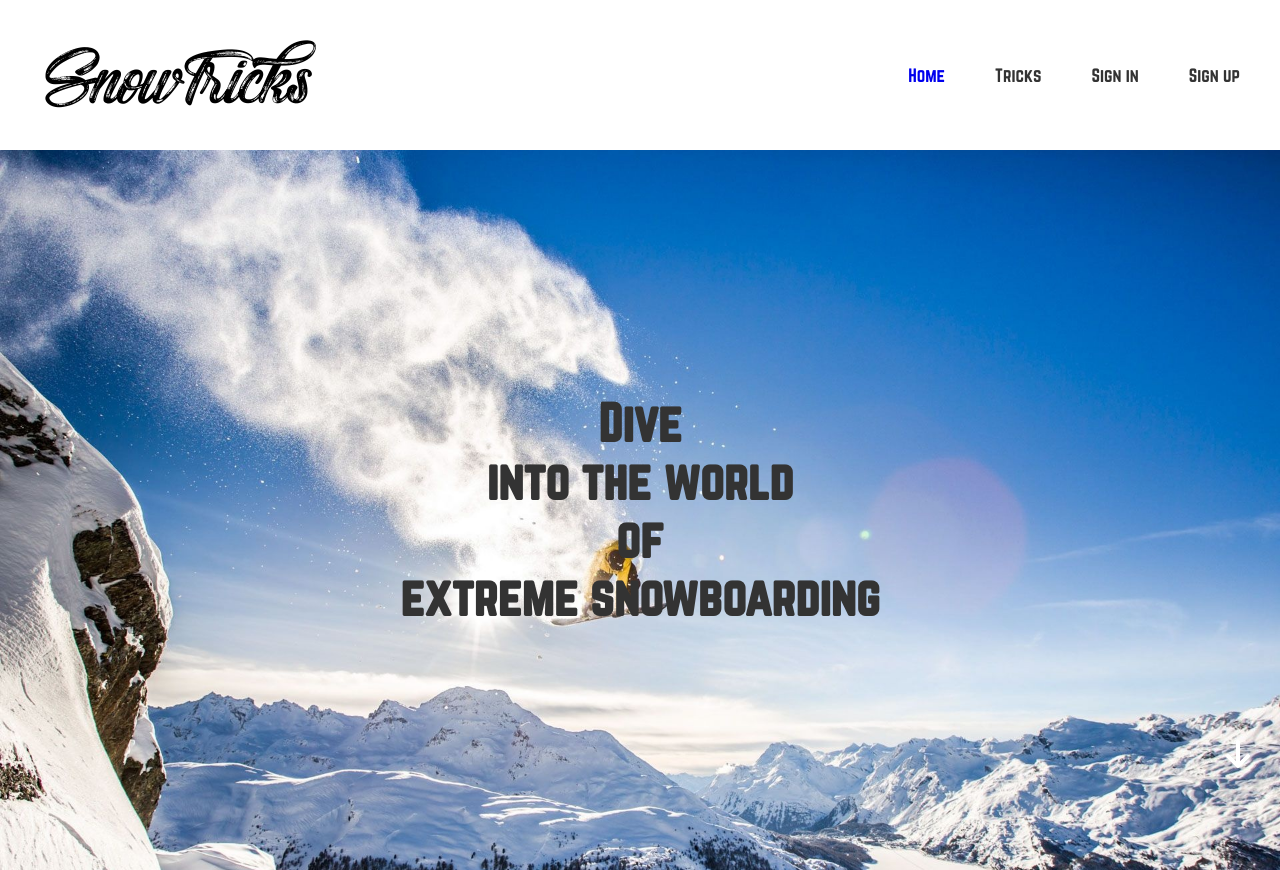
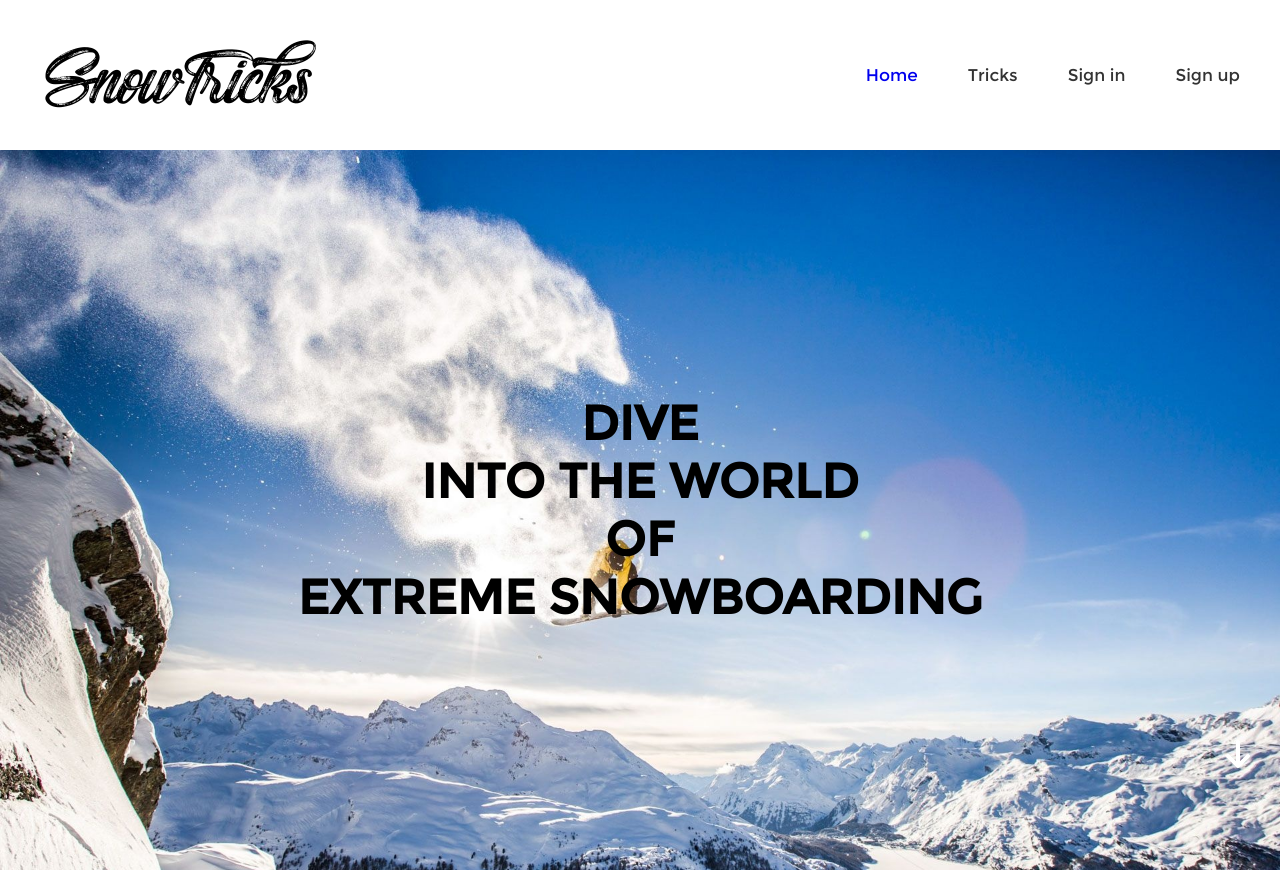
Before and after one commit to Nerym492/SnowTricks, a Symfony app: template templates/base.html.twig in a window 1280 px wide. Run offline with Twig, Linux system fonts and the light colour scheme; the template is opened without the code that fills it, so the values that code supplies are empty; style sheets or scripts are compiled from the project's sources; some libraries are stand-ins or nearby versions.

Commit message:
Replace norwester font by Montserrat

```diff
--- a/assets/sass/app.scss
+++ b/assets/sass/app.scss
@@ -11,8 +11,7 @@ html {
 
 body {
   margin: 0;
-  font-family: norwester, serif;
-  color: #333;
+  font-family: Montserrat, serif;
 }
 
 .center {
--- a/assets/sass/fonts.scss
+++ b/assets/sass/fonts.scss
@@ -1,4 +1,4 @@
 @font-face {
-  font-family: norwester;
-  src: url("../fonts/norwester.otf");
+  font-family: Montserrat;
+  src: url("../fonts/Montserrat-Regular.ttf");
 }
--- a/assets/sass/layouts/header.scss
+++ b/assets/sass/layouts/header.scss
@@ -4,7 +4,7 @@
   display: flex;
   align-items: center;
   justify-content: center;
-  font-family: norwester, serif;
+  font-family: Montserrat, serif;
 
   h1 {
     display: flex;
@@ -17,6 +17,7 @@
     display: block;
     width: 100%;
     text-align: center;
+    text-transform: uppercase;
   }
 
   .header-arrow {
--- a/assets/sass/layouts/navbar.scss
+++ b/assets/sass/layouts/navbar.scss
@@ -4,7 +4,7 @@
   display: flex;
   justify-content: space-between;
   margin: 0 30px;
-  font-family: norwester, serif;
+  font-family: Montserrat, serif;
 }
 
 .head-list {
```
Also changed, not shown: assets/fonts/Montserrat-Regular.ttf (added), assets/fonts/norwester.otf (deleted).
